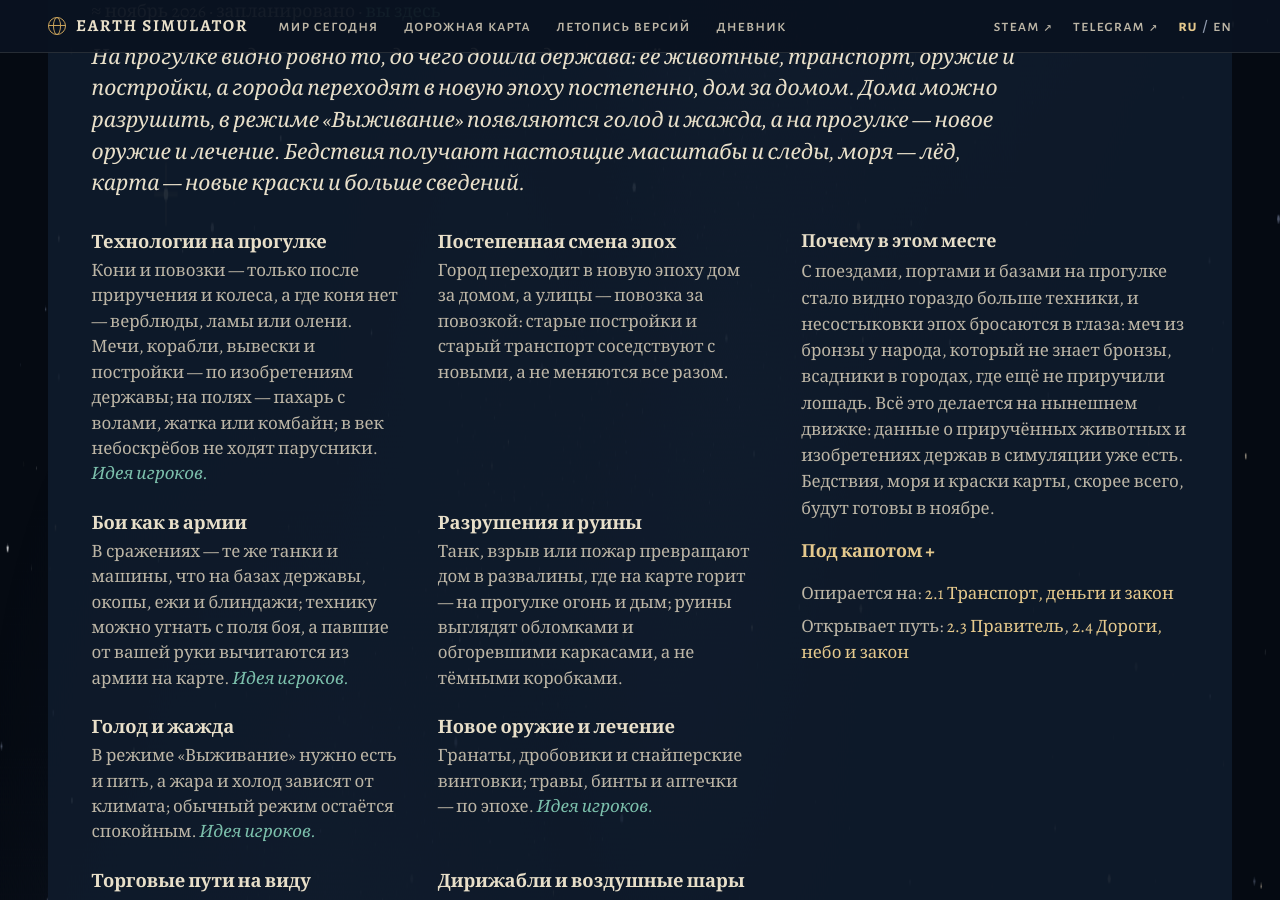
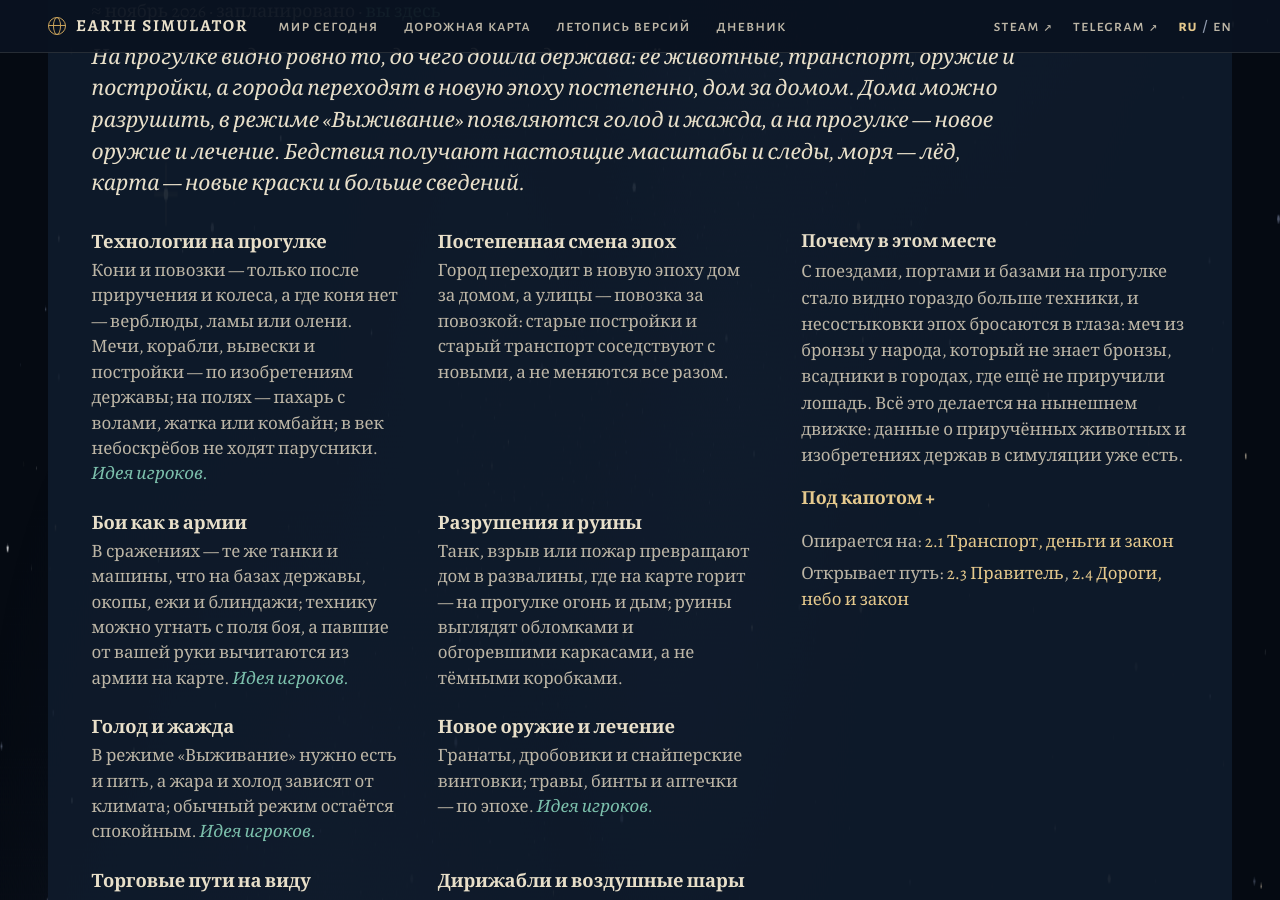
Before and after one commit to Ilya873/earth-simulator, a Jekyll site: the page built from index.html, in a window 1280 px wide and 900 px high, scrolled down 3527 px. Built offline with Jekyll 4.4.1, drawn with Linux system fonts in a browser that asks for light colours; some web fonts are replaced.

Commit message:
Дорожная карта, 2.2: в «Почему в этом месте» без сроков — только почему 2.2 стоит здесь

```diff
--- a/_data/roadmap.yml
+++ b/_data/roadmap.yml
@@ -184,8 +184,8 @@
       ru: "На прогулке видно ровно то, до чего дошла держава: её животные, транспорт, оружие и постройки, а города переходят в новую эпоху постепенно, дом за домом. Дома можно разрушить, в режиме «Выживание» появляются голод и жажда, а на прогулке — новое оружие и лечение. Бедствия получают настоящие масштабы и следы, моря — лёд, карта — новые краски и больше сведений."
       en: "On foot you see exactly what a state has reached: its animals, vehicles, weapons and buildings, and towns move into a new era gradually, house by house. Houses can be destroyed, Survival mode gets hunger and thirst, and walk mode gets new weapons and healing. Disasters get real scales and lasting marks, seas get ice, the map gets new colours and more information."
     why:
-      ru: "С поездами, портами и базами на прогулке стало видно гораздо больше техники, и несостыковки эпох бросаются в глаза: меч из бронзы у народа, который не знает бронзы, всадники в городах, где ещё не приручили лошадь. Всё это делается на нынешнем движке: данные о приручённых животных и изобретениях держав в симуляции уже есть. Бедствия, моря и краски карты, скорее всего, будут готовы в ноябре."
-      en: "With trains, ports and bases, walk mode now shows far more technology, and era mismatches stand out: a bronze sword among people who don’t know bronze, riders in towns that haven’t tamed the horse. All of it can be done on the current engine: the simulation already tracks each state’s tamed animals and inventions. Disasters, seas and map colours will most likely be ready in November."
+      ru: "С поездами, портами и базами на прогулке стало видно гораздо больше техники, и несостыковки эпох бросаются в глаза: меч из бронзы у народа, который не знает бронзы, всадники в городах, где ещё не приручили лошадь. Всё это делается на нынешнем движке: данные о приручённых животных и изобретениях держав в симуляции уже есть."
+      en: "With trains, ports and bases, walk mode now shows far more technology, and era mismatches stand out: a bronze sword among people who don’t know bronze, riders in towns that haven’t tamed the horse. All of it can be done on the current engine: the simulation already tracks each state’s tamed animals and inventions."
     hood:
       ru: "Прогулка спрашивает у симуляции не номер эпохи, а что держава действительно знает: каких из восьми одомашниваемых видов приручила (это уже считается — у каждой державы свои, по её землям) и какие из 58 изобретений сделала — письменность, колесо, бронзу, мореходство, порох, двигатель. Внутренняя «сила» бедствия пересчитывается в настоящие шкалы. Поиск морского пути учитывает лёд, а лёд — сезоны. Кратер со временем выравнивается, заполняется водой и зарастает. Закрепить можно любое поле мира, а не только температуру. У каждого дома свой «год перестройки», вычисляемый из его номера: когда держава входит в новую эпоху, город обновляется постепенно, и хранить для этого ничего не нужно. Так же, по своему «году», сменяется транспорт на улицах. Разрушенный дом запоминается и перестраивается отдельно от квартала. Оружие, предметы и здания эпох переезжают в таблицы данных, а сохранения получают цепочку миграций — первые части фундамента 3.0."
       en: "Walk mode asks the simulation not for the era number but for what a state actually knows: which of the eight domesticable species it has tamed (already tracked — each state has its own, by its lands) and which of 58 inventions it has made — writing, the wheel, bronze, seafaring, gunpowder, the engine. A disaster’s internal ‘power’ is mapped to real scales. Sea pathfinding respects ice, and ice follows the seasons. A crater levels out over time, fills with water and greens over. Any world field can be pinned, not just temperature. Every house has its own ‘rebuild year’ derived from its number: when a state enters a new era the town renews gradually, with nothing extra to store. Vehicles on the streets change the same way, each by its own ‘year’. A destroyed house is remembered and rebuilt separately from its block. Weapons, items and buildings of every era move into data tables, and saves get a chain of migrations — the first parts of the 3.0 foundation."
```
